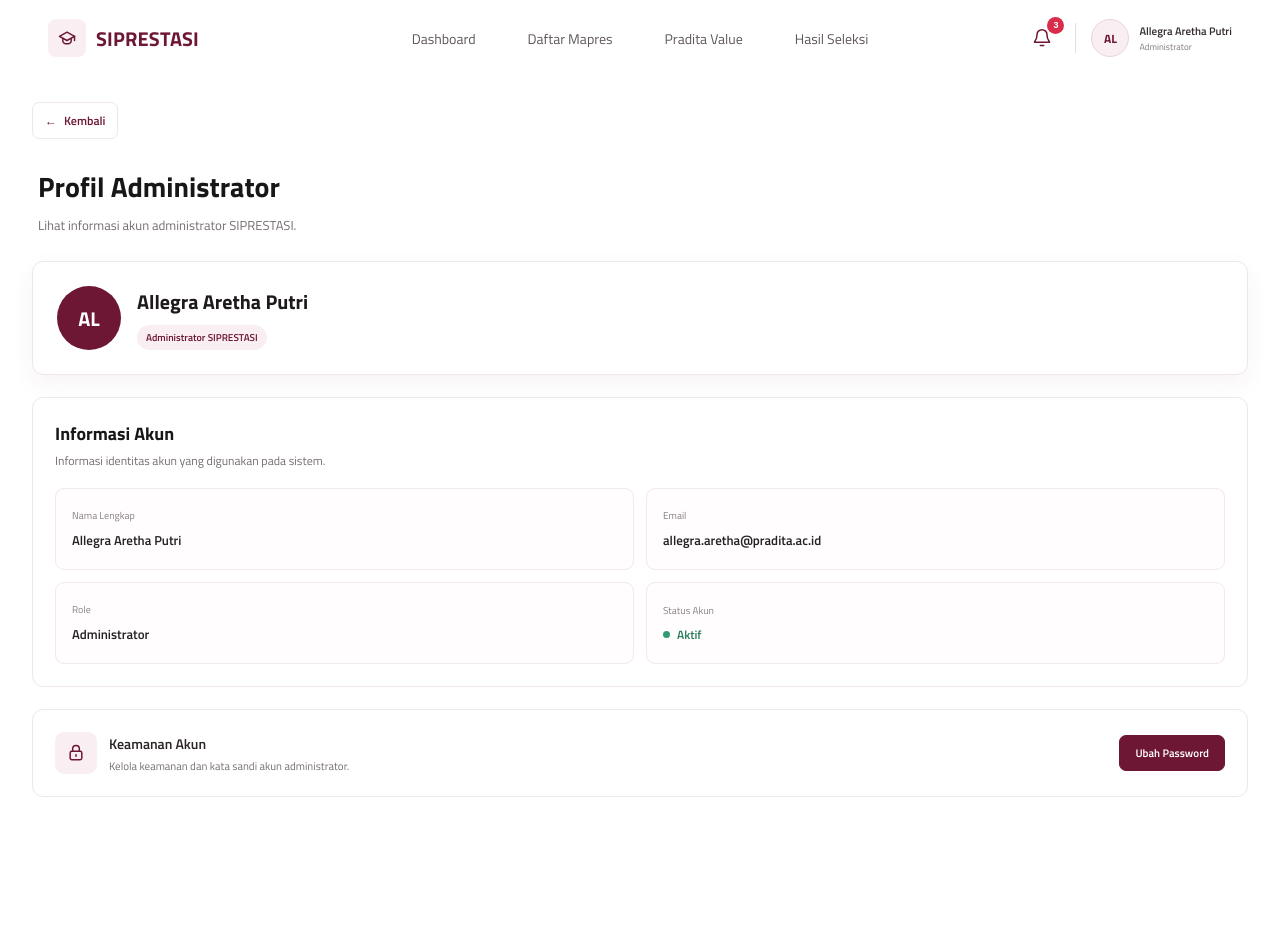
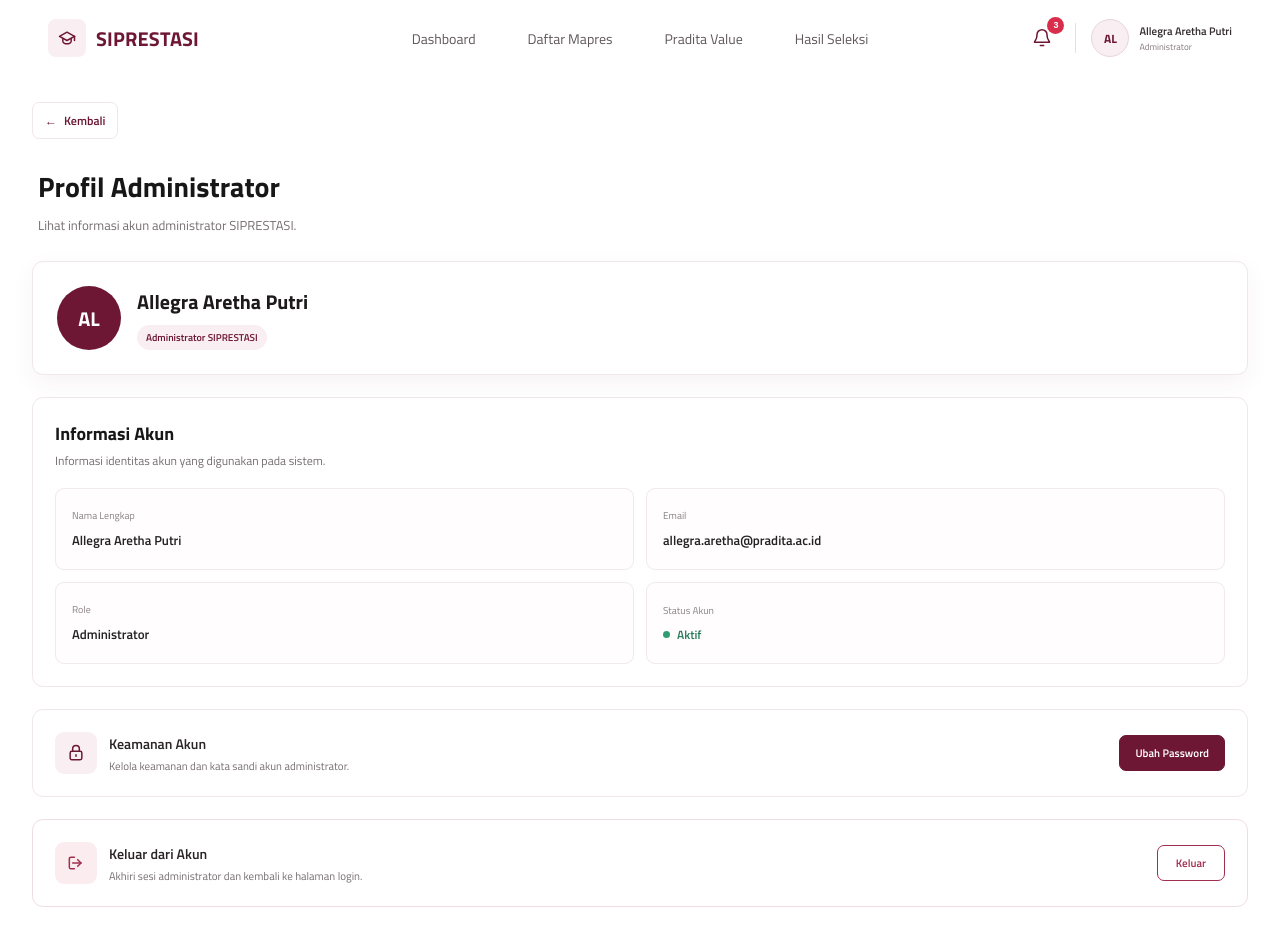
Before and after one commit to allegrarethaa06/siprestasi-frontend, a React (Vite) app: page /admin/profile in a window 1280 px wide. Shown: the top 946 px of the page. Before the commit the page ends 874 px from the top, so only its background shows below. Built offline with nearby package versions, Linux system fonts and the light colour scheme.

Commit message:
feat: add logout confirmation and light detail navbar

```diff
--- a/src/pages/DetailPraditaValue.jsx
+++ b/src/pages/DetailPraditaValue.jsx
@@ -298,7 +298,7 @@ function DetailPraditaValue() {
   return (
     <div className="pradita-detail-page">
 
-      <Navbar />
+      <Navbar variant="light" />
 
       <main className="pradita-detail-content">
 
--- a/src/pages/Profile.css
+++ b/src/pages/Profile.css
@@ -421,6 +421,172 @@
 
 }
 
+/* =========================
+   LOGOUT
+========================= */
+
+.profile-logout-section {
+  border-color: #F0DDE3;
+}
+
+.profile-logout-icon {
+  width: 42px;
+  height: 42px;
+
+  display: flex;
+  align-items: center;
+  justify-content: center;
+
+  flex-shrink: 0;
+
+  border-radius: 9px;
+
+  background: #FBEDEF;
+  color: #A12E4F;
+}
+
+.profile-logout-button {
+  flex-shrink: 0;
+
+  padding: 9px 18px;
+
+  border: 1px solid #A12E4F;
+  border-radius: 7px;
+
+  background: #ffffff;
+  color: #A12E4F;
+
+  font-family: inherit;
+  font-size: 11px;
+  font-weight: 600;
+
+  cursor: pointer;
+
+  transition:
+    background 0.2s ease,
+    color 0.2s ease;
+}
+
+.profile-logout-button:hover {
+  background: #A12E4F;
+  color: #ffffff;
+}
+
+/* =========================
+   LOGOUT CONFIRMATION MODAL
+========================= */
+
+.logout-modal-overlay {
+  position: fixed;
+  inset: 0;
+
+  z-index: 1000;
+
+  display: flex;
+  align-items: center;
+  justify-content: center;
+
+  padding: 20px;
+
+  background: rgba(28, 18, 22, 0.35);
+  backdrop-filter: blur(2px);
+}
+
+.logout-modal {
+  width: 100%;
+  max-width: 390px;
+
+  padding: 28px;
+
+  border: 1px solid #F0E7EA;
+  border-radius: 14px;
+
+  background: #ffffff;
+
+  text-align: center;
+
+  box-shadow:
+    0 18px 50px rgba(70, 19, 38, 0.18);
+}
+
+.logout-modal-icon {
+  width: 48px;
+  height: 48px;
+
+  display: flex;
+  align-items: center;
+  justify-content: center;
+
+  margin: 0 auto 16px;
+
+  border-radius: 50%;
+
+  background: #FBEDEF;
+  color: #A12E4F;
+}
+
+.logout-modal h2 {
+  margin: 0 0 8px;
+
+  color: #251F21;
+
+  font-size: 19px;
+  font-weight: 700;
+}
+
+.logout-modal p {
+  margin: 0;
+
+  color: #756D70;
+
+  font-size: 12px;
+  line-height: 1.5;
+}
+
+.logout-modal-actions {
+  display: flex;
+
+  gap: 10px;
+
+  margin-top: 24px;
+}
+
+.logout-modal-actions button {
+  flex: 1;
+
+  padding: 10px 14px;
+
+  border-radius: 7px;
+
+  font-family: inherit;
+  font-size: 11px;
+  font-weight: 600;
+
+  cursor: pointer;
+}
+
+.logout-modal-cancel {
+  border: 1px solid #E7DDE0;
+
+  background: #ffffff;
+  color: #5F575A;
+}
+
+.logout-modal-confirm {
+  border: 1px solid #A12E4F;
+
+  background: #A12E4F;
+  color: #ffffff;
+}
+
+.logout-modal-cancel:hover {
+  background: #FAF7F8;
+}
+
+.logout-modal-confirm:hover {
+  background: #872640;
+}
+
 @media (max-width: 500px) {
 
   .profile-summary-left {
--- a/src/pages/Profile.jsx
+++ b/src/pages/Profile.jsx
@@ -1,3 +1,4 @@
+import { useState } from 'react'
 import { useNavigate } from 'react-router-dom'
 
 import Navbar from '../components/Navbar'
@@ -7,6 +8,7 @@ import './Profile.css'
 
 function Profile() {
   const navigate = useNavigate()
+  const [showLogoutConfirm, setShowLogoutConfirm] = useState(false)
 
   return (
     <div className="profile-page">
@@ -188,6 +190,80 @@ function Profile() {
 
         </section>
 
+        <section className="profile-section profile-logout-section">
+
+  <div className="profile-security-row">
+
+    <div className="profile-security-copy">
+
+      <div className="profile-logout-icon">
+        <LogoutIcon />
+      </div>
+
+      <div>
+        <h3>
+          Keluar dari Akun
+        </h3>
+
+        <p>
+          Akhiri sesi administrator dan kembali ke halaman login.
+        </p>
+      </div>
+
+    </div>
+
+    <button
+      type="button"
+      className="profile-logout-button"
+      onClick={() => setShowLogoutConfirm(true)}
+    >
+      Keluar
+    </button>
+
+  </div>
+
+</section>
+
+{showLogoutConfirm && (
+  <div className="logout-modal-overlay">
+
+    <div className="logout-modal">
+
+      <div className="logout-modal-icon">
+        <LogoutIcon />
+      </div>
+
+      <h2>Keluar dari Akun?</h2>
+
+      <p>
+        Apakah Anda yakin ingin keluar dari akun SIPRESTASI?
+      </p>
+
+      <div className="logout-modal-actions">
+
+        <button
+          type="button"
+          className="logout-modal-cancel"
+          onClick={() => setShowLogoutConfirm(false)}
+        >
+          Batal
+        </button>
+
+        <button
+          type="button"
+          className="logout-modal-confirm"
+          onClick={() => navigate('/login')}
+        >
+          Ya, Keluar
+        </button>
+
+      </div>
+
+    </div>
+
+  </div>
+)}
+
       </main>
 
     </div>
@@ -226,5 +302,23 @@ function LockIcon() {
   )
 }
 
+function LogoutIcon() {
+  return (
+    <svg
+      viewBox="0 0 24 24"
+      width="20"
+      height="20"
+      fill="none"
+      stroke="currentColor"
+      strokeWidth="1.8"
+      strokeLinecap="round"
+      strokeLinejoin="round"
+    >
+      <path d="M10 5H6a2 2 0 0 0-2 2v10a2 2 0 0 0 2 2h4" />
+      <path d="M14 8l4 4-4 4" />
+      <path d="M8 12h10" />
+    </svg>
+  )
+}
 
 export default Profile
```
